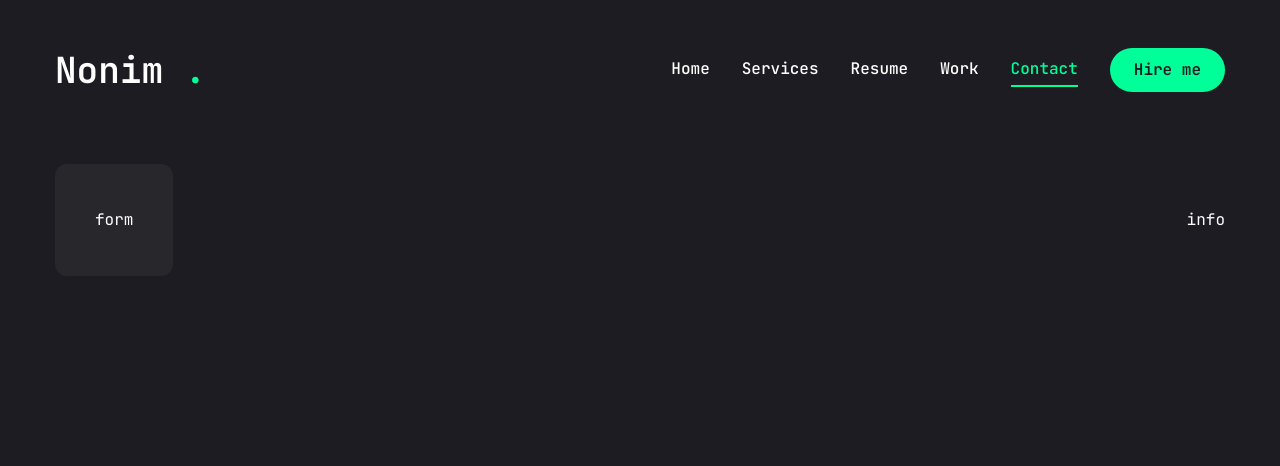
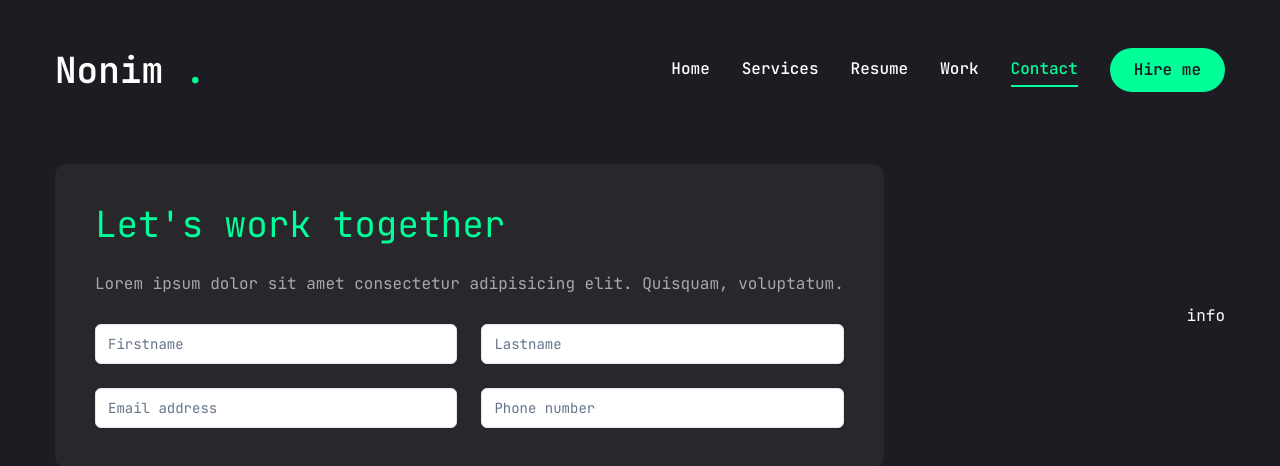
Before and after one commit to NonimUdara/my-portfolio, a Next.js app: page /contact in a window 1280 px wide. Shown: the top 466 px of the page. Built offline with nearby package versions, Linux system fonts and the light colour scheme.

Commit message:
update contact left side

```diff
--- a/app/contact/page.jsx
+++ b/app/contact/page.jsx
@@ -51,7 +51,17 @@ const Contact = () => {
           {/* form */}
           <div className="xl:h-[54%] order-2 xl:order-none">
             <form className="flex flex-col gap-6 p-10 bg-[#27272c] rounded-xl">
-              form
+              <h3 className="text-4xl text-accent">Let's work together</h3>
+              <p className="text-white/60">
+                Lorem ipsum dolor sit amet consectetur adipisicing elit. Quisquam, voluptatum.
+              </p>
+              {/* input */}
+              <div className="grid grid-cols-1 md:grid-cols-2 gap-6">
+                <Input type="firstname" placeholder="Firstname" />
+                <Input type="lastname" placeholder="Lastname" />
+                <Input type="email" placeholder="Email address" />
+                <Input type="phone" placeholder="Phone number" />
+              </div>
             </form>
           </div>
           {/* info */}
```
